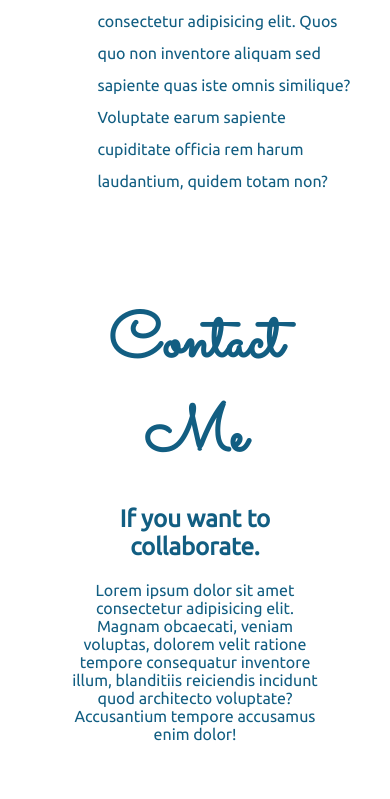
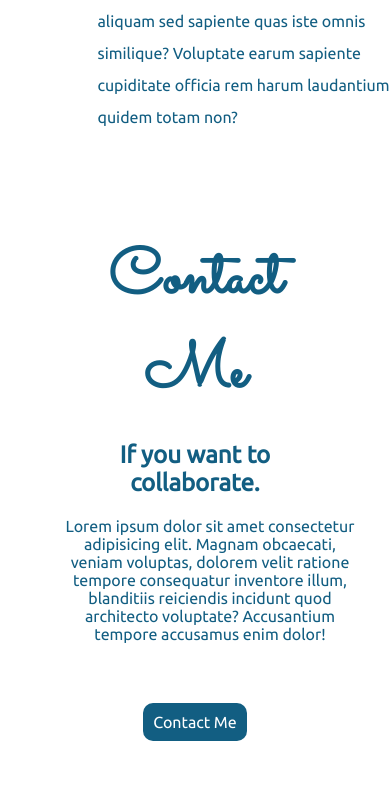
Before and after one commit to mrrolbot23/css-site, a plain HTML site: page index.html in a window 390 px wide. Shown: the part 2277-3076 px from the top of the page. Drawn offline with Linux system fonts and the light colour scheme.

Commit message:
udate media query

```diff
--- a/CSS/styles.css
+++ b/CSS/styles.css
@@ -210,13 +210,13 @@ footer {
     margin: 0 auto;
   }
   .skill-description {
-    width: 30vh;
+    width: 300px;
   }
 
   .skill img {
     float: none;
   }
   .contact-me p {
-    width: 30vh;
+    width: 300px;
   }
 }
```
